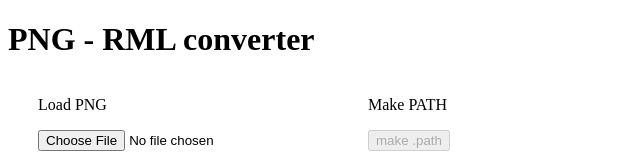
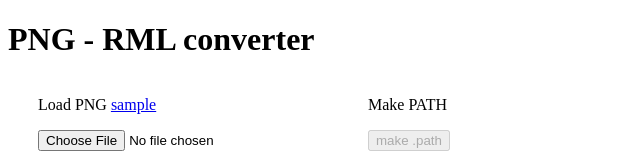
Before and after one commit to fabmod5/fabmod5.github.io, a plain HTML site: page index.html in a window 1280 px wide. Shown: the top 164 px of the page, 0-640 px from the left. Drawn offline with Linux system fonts and the light colour scheme.

Commit message:
add sample

```diff
--- a/index.html
+++ b/index.html
@@ -105,7 +105,7 @@
 
         <div id="container1">
             <div class="col">
-                <p>Load PNG</p>
+                <p>Load PNG <a href="./fabisp.png" download="fabisp.png">sample</a></p>
                 <p><input type="file" id="loadpng" accept="image/png"/></p>
                 <canvas class="viewer" id="pngview"></canvas>
             </div>
```
